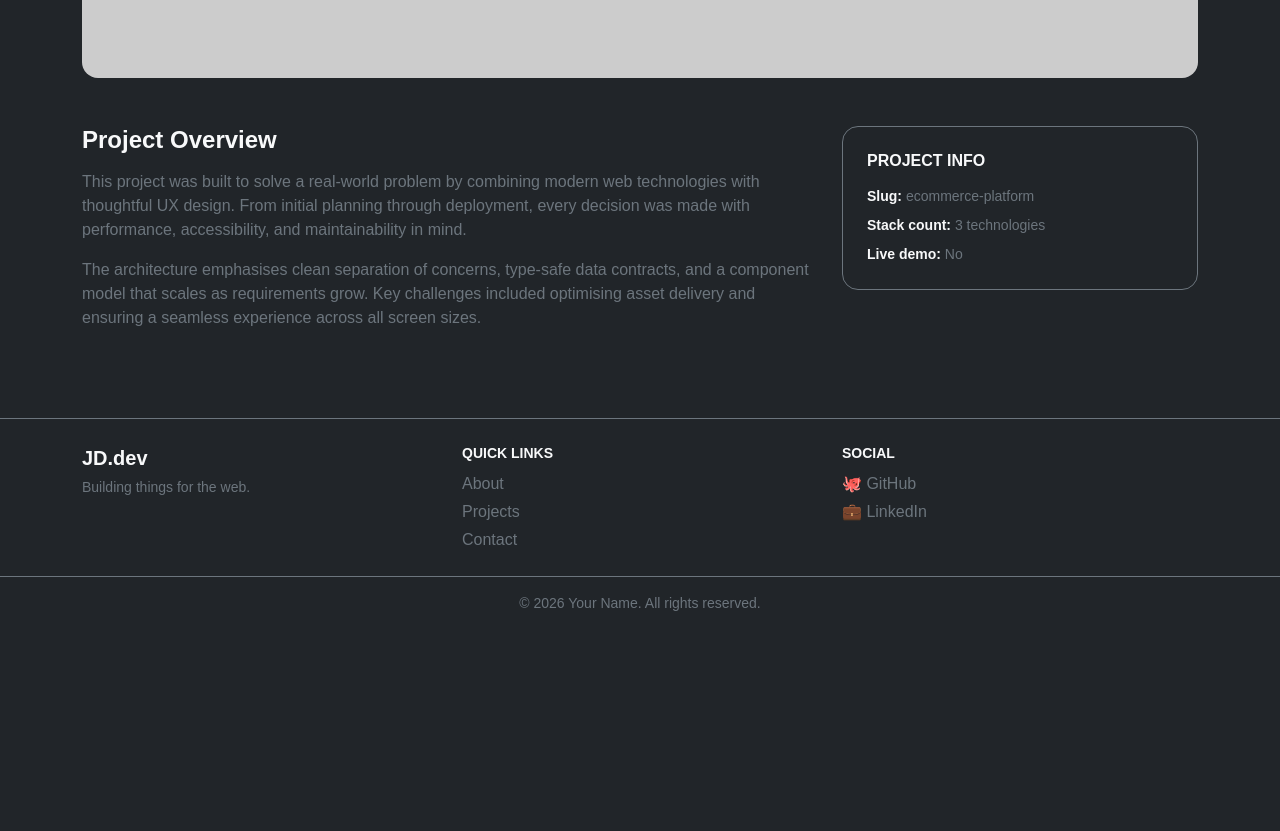
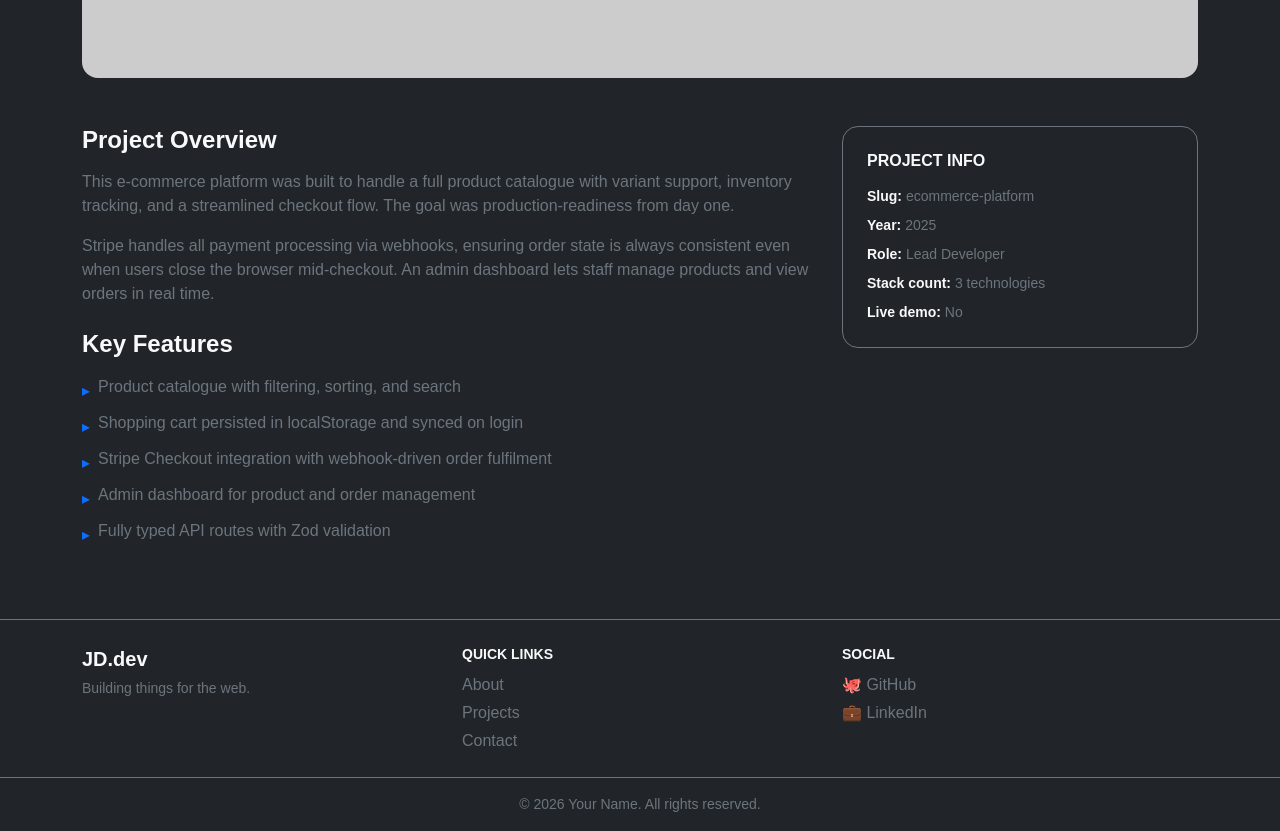
Before and after one commit to siddrashx102/dev-portfolio, a Next.js app: page /projects/ecommerce-platform in a window 1280 px wide. Shown: the part 780-1611 px from the top of the page. Before the commit the page ends 1410 px from the top, so only its background shows below. Built offline with nearby package versions, Linux system fonts and the light colour scheme.

Commit message:
feat(scrim-14): expand project data for richer detail pages

```diff
--- a/app/data/projects.ts
+++ b/app/data/projects.ts
@@ -4,6 +4,10 @@ export interface Project {
     description: string;
     tags: string[];
     imageUrl: string;
+    overview: string[];
+    features: string[];
+    year: string;
+    role: string;
     liveUrl?: string;
     repoUrl?: string;
 }
@@ -16,6 +20,19 @@ export const projects: Project[] = [
             "A personal portfolio site built with Next.js, TypeScript, and Bootstrap. Features a responsive layout, typing animation, and project showcase.",
         tags: ["Next.js", "TypeScript", "Bootstrap"],
         imageUrl: "https://placehold.co/600x400",
+        year: "2026",
+        role: "Full-Stack Developer",
+        overview: [
+            "This portfolio was designed from the ground up to showcase projects and skills in a clean, performance-focused way. The App Router structure keeps routing intuitive while server components ensure fast initial loads.",
+            "Bootstrap provides a reliable design system without the overhead of a custom CSS framework, and TypeScript enforces consistency across every component and data file in the project.",
+        ],
+        features: [
+            "Typing animation cycling through developer roles using useState and useEffect",
+            "Responsive navbar with mobile hamburger toggle and React state",
+            "Dynamic project detail pages via Next.js App Router [slug] routes",
+            "Optimised images using the next/image component",
+            "Site-wide Footer with dynamic copyright year",
+        ],
         liveUrl: "https://example.com",
         repoUrl: "https://github.com",
     },
@@ -26,6 +43,19 @@ export const projects: Project[] = [
             "A full-stack task management application with user authentication, real-time updates, and a clean Kanban board interface.",
         tags: ["React", "Node.js", "PostgreSQL"],
         imageUrl: "https://placehold.co/600x400",
+        year: "2025",
+        role: "Full-Stack Developer",
+        overview: [
+            "The Task Manager App was built to replace spreadsheet-based workflows with a structured, real-time Kanban board. Users can create boards, add tasks, assign priorities, and drag cards between columns.",
+            "The backend is a Node.js REST API connected to PostgreSQL, with JWT-based authentication. The React frontend uses optimistic updates so the UI feels instant even before server confirmation.",
+        ],
+        features: [
+            "JWT authentication with secure HTTP-only cookie sessions",
+            "Drag-and-drop Kanban board with column and card management",
+            "Real-time updates via WebSocket connection",
+            "PostgreSQL schema with migrations managed by Knex.js",
+            "RESTful API with input validation and error handling",
+        ],
         liveUrl: "https://example.com",
         repoUrl: "https://github.com",
     },
@@ -36,6 +66,19 @@ export const projects: Project[] = [
             "A scalable e-commerce platform with product management, cart functionality, Stripe payments, and an admin dashboard.",
         tags: ["Next.js", "TypeScript", "Stripe"],
         imageUrl: "https://placehold.co/600x400",
+        year: "2025",
+        role: "Lead Developer",
+        overview: [
+            "This e-commerce platform was built to handle a full product catalogue with variant support, inventory tracking, and a streamlined checkout flow. The goal was production-readiness from day one.",
+            "Stripe handles all payment processing via webhooks, ensuring order state is always consistent even when users close the browser mid-checkout. An admin dashboard lets staff manage products and view orders in real time.",
+        ],
+        features: [
+            "Product catalogue with filtering, sorting, and search",
+            "Shopping cart persisted in localStorage and synced on login",
+            "Stripe Checkout integration with webhook-driven order fulfilment",
+            "Admin dashboard for product and order management",
+            "Fully typed API routes with Zod validation",
+        ],
         repoUrl: "https://github.com",
     },
 ];
--- a/app/projects/[slug]/page.tsx
+++ b/app/projects/[slug]/page.tsx
@@ -3,12 +3,13 @@ import Image from "next/image";
 import Link from "next/link";
 import { projects } from "../../data/projects";
 
-export default function ProjectDetailPage({
+export default async function ProjectDetailPage({
     params,
 }: {
-    params: { slug: string };
+    params: Promise<{ slug: string }>;
 }) {
-    const project = projects.find((p) => p.slug === params.slug);
+    const { slug } = await params;
+    const project = projects.find((p) => p.slug === slug);
 
     if (!project) {
         notFound();
@@ -17,7 +18,6 @@ export default function ProjectDetailPage({
     return (
         <article className="py-5">
             <div className="container py-4">
-                {/* Back link */}
                 <Link href="/#projects" className="text-secondary text-decoration-none small d-inline-block mb-4">
                     ← Back to Projects
                 </Link>
@@ -75,21 +75,24 @@ export default function ProjectDetailPage({
 
                 {/* Two-column content */}
                 <div className="row g-4">
-                    {/* Left: overview text */}
+                    {/* Left: overview + features */}
                     <div className="col-lg-8">
                         <h2 className="h4 fw-bold text-light mb-3">Project Overview</h2>
-                        <p className="text-secondary">
-                            This project was built to solve a real-world problem by combining modern
-                            web technologies with thoughtful UX design. From initial planning through
-                            deployment, every decision was made with performance, accessibility, and
-                            maintainability in mind.
-                        </p>
-                        <p className="text-secondary">
-                            The architecture emphasises clean separation of concerns, type-safe data
-                            contracts, and a component model that scales as requirements grow. Key
-                            challenges included optimising asset delivery and ensuring a seamless
-                            experience across all screen sizes.
-                        </p>
+                        {project.overview.map((paragraph) => (
+                            <p key={paragraph} className="text-secondary">
+                                {paragraph}
+                            </p>
+                        ))}
+
+                        <h2 className="h4 fw-bold text-light mt-4 mb-3">Key Features</h2>
+                        <ul className="list-unstyled d-flex flex-column gap-2 mb-0">
+                            {project.features.map((feature) => (
+                                <li key={feature} className="text-secondary d-flex gap-2">
+                                    <span className="text-primary mt-1">▸</span>
+                                    {feature}
+                                </li>
+                            ))}
+                        </ul>
                     </div>
 
                     {/* Right: info sidebar */}
@@ -99,7 +102,15 @@ export default function ProjectDetailPage({
                             <ul className="list-unstyled mb-0 text-secondary small d-flex flex-column gap-2">
                                 <li>
                                     <span className="text-light fw-semibold">Slug: </span>
-                                    {params.slug}
+                                    {slug}
+                                </li>
+                                <li>
+                                    <span className="text-light fw-semibold">Year: </span>
+                                    {project.year}
+                                </li>
+                                <li>
+                                    <span className="text-light fw-semibold">Role: </span>
+                                    {project.role}
                                 </li>
                                 <li>
                                     <span className="text-light fw-semibold">Stack count: </span>
--- a/next.config.ts
+++ b/next.config.ts
@@ -3,6 +3,7 @@ import type { NextConfig } from "next";
 const nextConfig: NextConfig = {
   images: {
     remotePatterns: [{ hostname: "placehold.co" }],
+    dangerouslyAllowSVG: true,
   },
 };
 
```
